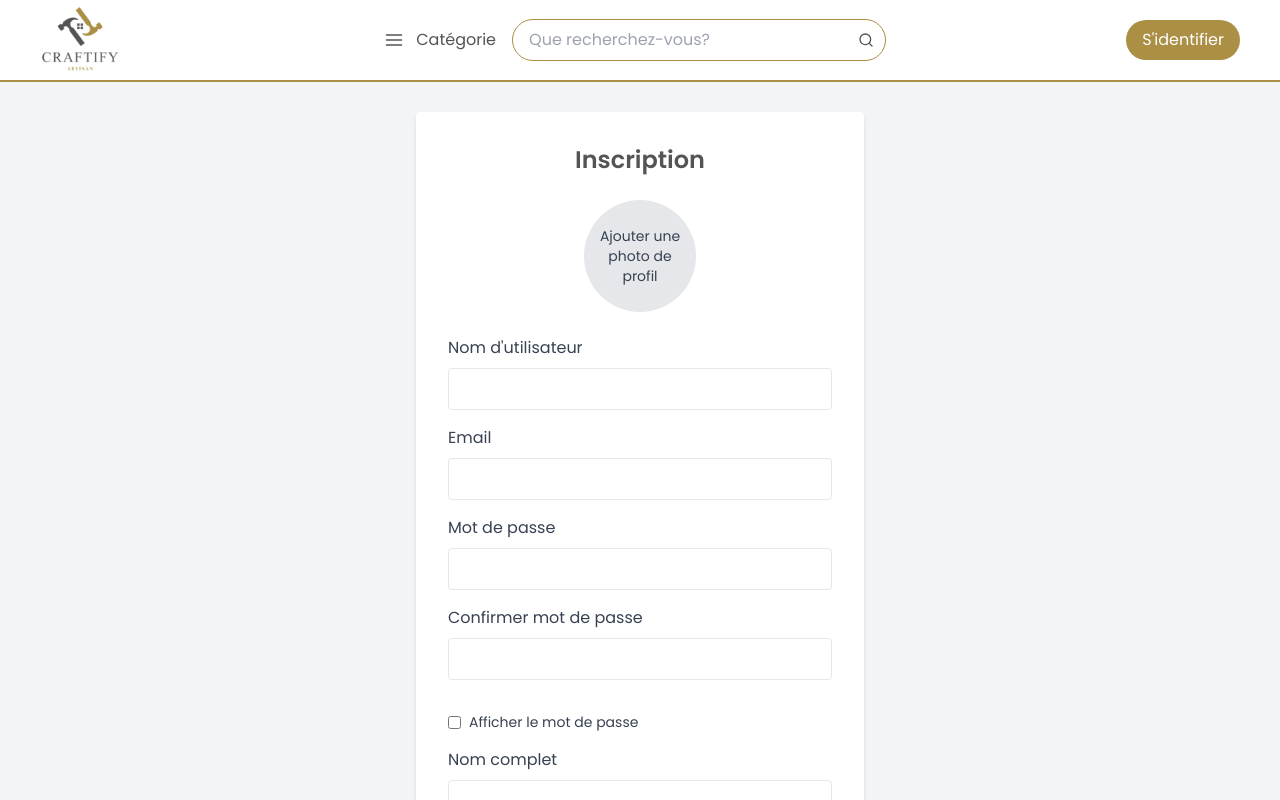
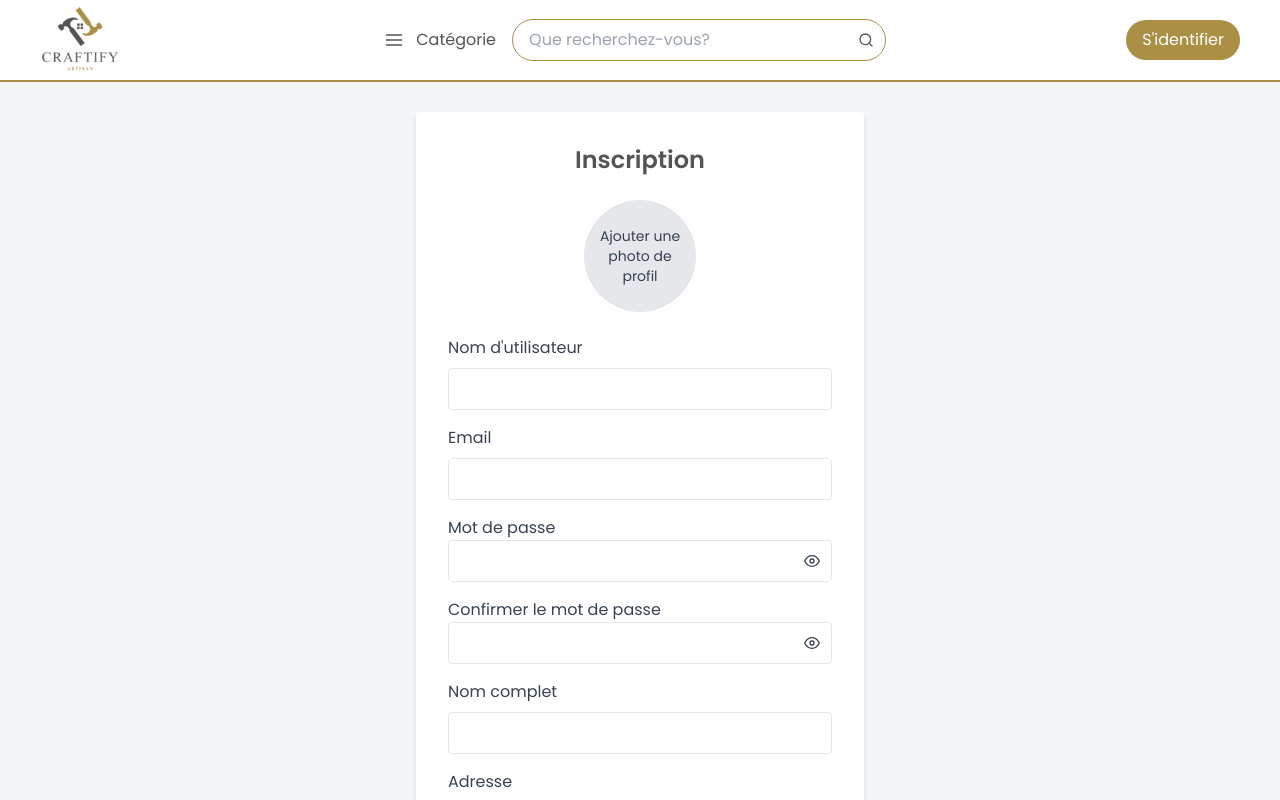
Before and after one commit to YasmineSan/The_Project, a React (Vite) app in the folder client/: page /login in a window 1280 px wide. Both pictures are taken after a click on the element "Créez un compte". Shown: the top 800 px of the page. Built offline with nearby package versions, Linux system fonts and the light colour scheme.

Commit message:
added show/hide password on sign up page

```diff
--- a/client/src/components/loginInscription/SignupSection.jsx
+++ b/client/src/components/loginInscription/SignupSection.jsx
@@ -1,4 +1,5 @@
 import React, { useState } from 'react';
+import { FiEye, FiEyeOff } from 'react-icons/fi';
 import FormField from './FormField';
 
 const SignupSection = ({ setIsLogin }) => {
@@ -12,6 +13,7 @@ const SignupSection = ({ setIsLogin }) => {
   const [bio, setBio] = useState('');
   const [profileImage, setProfileImage] = useState(null);
   const [showPassword, setShowPassword] = useState(false);
+  const [showConfirmPassword, setShowConfirmPassword] = useState(false);
   const [error, setError] = useState('');
   const [success, setSuccess] = useState('');
   const [isHovered, setIsHovered] = useState(false);
@@ -99,23 +101,41 @@ const SignupSection = ({ setIsLogin }) => {
       <form onSubmit={handleSignup} className="space-y-4">
         <FormField label="Nom d'utilisateur" type="text" value={username} onChange={(e) => setUsername(e.target.value)} required />
         <FormField label="Email" type="email" value={email} onChange={(e) => setEmail(e.target.value)} required />
-        <div className="flex flex-wrap">
-          <div className="w-full">
-            <FormField label="Mot de passe" type={showPassword ? 'text' : 'password'} value={password} onChange={(e) => setPassword(e.target.value)} required />
-          </div>
-          <div className="w-full">
-            <FormField label="Confirmer mot de passe" type={showPassword ? 'text' : 'password'} value={confirmPassword} onChange={(e) => setConfirmPassword(e.target.value)} required />
+        <div className="mb-6 relative">
+          <label className="block text-gray-700">Mot de passe</label>
+          <div className="relative flex items-center">
+            <input
+              type={showPassword ? 'text' : 'password'}
+              className="w-full px-3 py-2 border rounded pr-10"
+              value={password}
+              onChange={(e) => setPassword(e.target.value)}
+              required
+            />
+            <div
+              className="absolute inset-y-0 right-0 pr-3 flex items-center cursor-pointer"
+              onClick={() => setShowPassword(!showPassword)}
+            >
+              {showPassword ? <FiEyeOff className="text-gray-700" /> : <FiEye className="text-gray-700" />}
+            </div>
           </div>
         </div>
-        <div className="flex items-center mb-6">
-          <input
-            type="checkbox"
-            id="showPassword"
-            className="mr-2"
-            checked={showPassword}
-            onChange={() => setShowPassword(!showPassword)}
-          />
-          <label htmlFor="showPassword" className="text-sm text-gray-700">Afficher le mot de passe</label>
+        <div className="mb-6 relative">
+          <label className="block text-gray-700">Confirmer le mot de passe</label>
+          <div className="relative flex items-center">
+            <input
+              type={showConfirmPassword ? 'text' : 'password'}
+              className="w-full px-3 py-2 border rounded pr-10"
+              value={confirmPassword}
+              onChange={(e) => setConfirmPassword(e.target.value)}
+              required
+            />
+            <div
+              className="absolute inset-y-0 right-0 pr-3 flex items-center cursor-pointer"
+              onClick={() => setShowConfirmPassword(!showConfirmPassword)}
+            >
+              {showConfirmPassword ? <FiEyeOff className="text-gray-700" /> : <FiEye className="text-gray-700" />}
+            </div>
+          </div>
         </div>
         <FormField label="Nom complet" type="text" value={fullName} onChange={(e) => setFullName(e.target.value)} />
         <FormField label="Adresse" type="text" value={address} onChange={(e) => setAddress(e.target.value)} />
```
